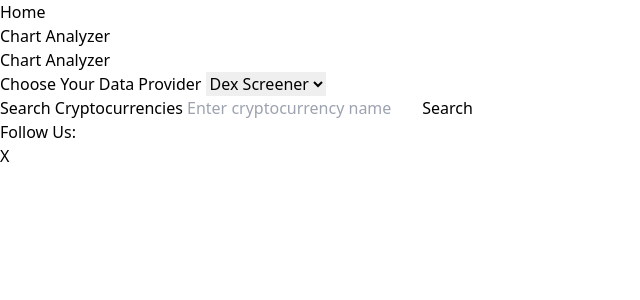
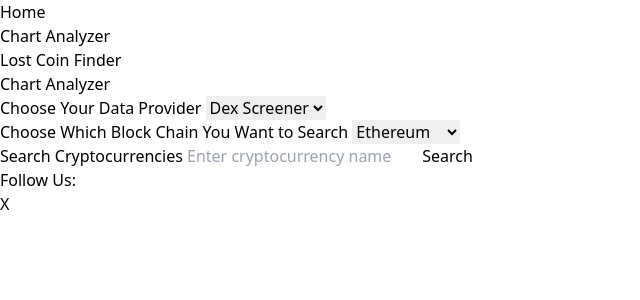
Before and after one commit to yeatersink/Blind-Bit-Boyz, a SvelteKit app: page /chart-analyzer in a window 1280 px wide. Shown: the top 300 px of the page, without its empty margins (0-640 px from the left). Built offline with nearby package versions, Linux system fonts and the light colour scheme.

Commit message:
Addeding blockck chain selector.

```diff
--- a/src/components/DesktopNav.svelte
+++ b/src/components/DesktopNav.svelte
@@ -2,5 +2,6 @@
 <ul>
 <li><a href="/">Home</a></li>
 <li><a href="/chart-analyzer">Chart Analyzer</a></li>
+<li><a href="/lost-coin-finder">Lost Coin Finder</a></li>
 </ul>
     </nav>
--- a/src/routes/chart-analyzer/+page.svelte
+++ b/src/routes/chart-analyzer/+page.svelte
@@ -1,10 +1,16 @@
-<script>
+<script lang="ts">
     import { onMount } from 'svelte';
     let query = '';
-    let results = [];
+    let results:Array<any> = [];
+    let blockchainList=[
+    {name:"Ethereum",value:"ethereum"},
+{name:"Pulse Chain",value:"pulsechain"}
+    ]
+let currentBlockchain:string = "ethereum";
 
     async function searchCryptocurrencies() {
-        const response = await fetch(`https://api.dexscreener.io/latest/dex/search/?q=${query}`);
+        const response = await fetch(`https://api.dexscreener.com/latest/dex/tokens/${query}?blockchain=${currentBlockchain}`);
+console.log(response)
         const data = await response.json();
         results = data.pairs;
     }
@@ -24,13 +30,20 @@
         <option disabled value="coingecko">Coin Gecko</option>
         <option disabled value="coinbase">Coin Base</option>
     </select>
+<br>
+<label for="blockchain">Choose Which Block Chain You Want to Search</label>
+<select id="blockchain" bind:value={currentBlockchain}>
+{#each blockchainList as blockchain}
+<option value={blockchain.value}>{blockchain.name}</option>
+{/each}
+</select>
     <br>
     <label for="search">Search Cryptocurrencies</label>
     <input id="search" type="text" bind:value={query} placeholder="Enter cryptocurrency name">
     <button type="submit">Search</button>
 </form>
 
-{#if results.length > 0}
+{#if results?.length > 0}
 	<h2>Results: {results.length}</h2>
     <ul>
         {#each results as result}
--- /dev/null
+++ b/src/routes/lost-coin-finder/+page.svelte
@@ -0,0 +1,10 @@
+<h1>Welcome to your Lost Coin Finder!</h1>
+
+Have you purchased coins and forgotten which ones that you have invested in? It is very easy to loose track of which Coins or Tokens we have invested in, hopeing that one day they will moon. Well this tool will help you find them.
+
+Using this tool is simple. Just put your wallet address in the search bar, and then choose which block chain that you purchased your coin on, and let the Lost Coin Finder locate them for you.
+
+<h2>Put your wallet address in the Search Bar below:</h2>
+Please put your wallet address here:
+<h2>Which Block chain Do You want to Search?</h2>
+Please choose a Block Chain you want to be searched:
```
